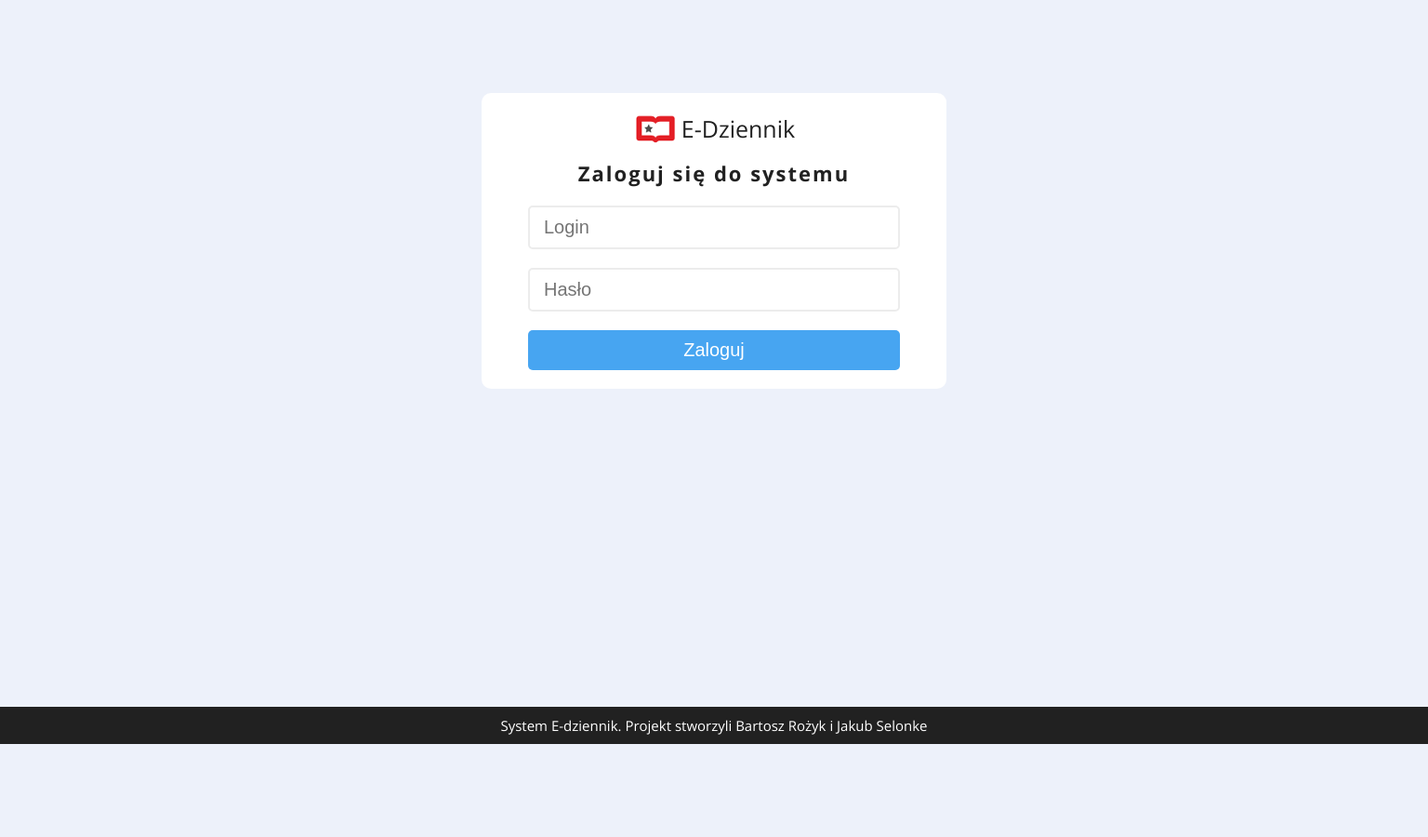
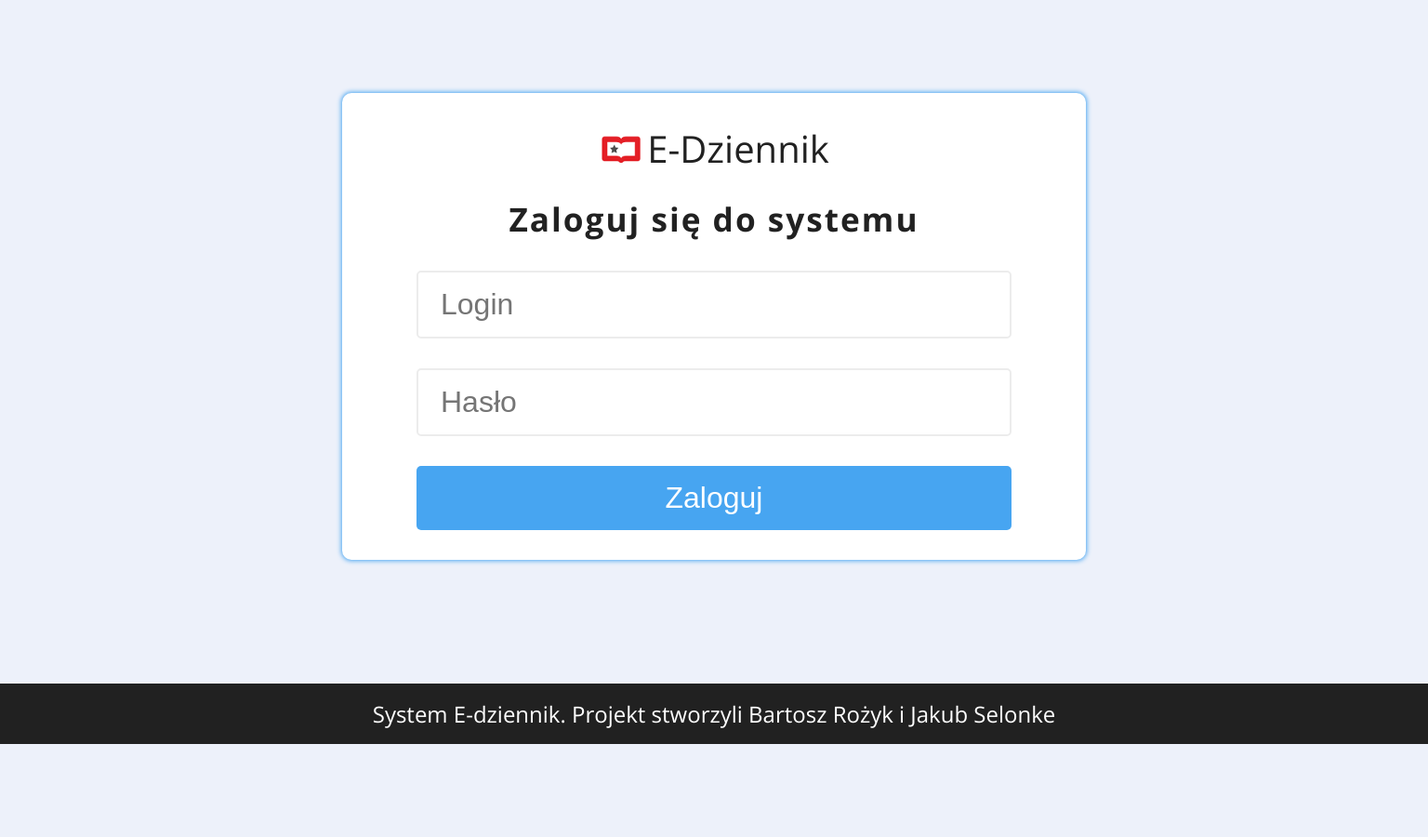
Before and after one commit to Jaco020/EdziennikProjekt, a PHP site: page /HTML/signup.html in a window 1536 px wide. Shown: the whole page at 93% size. Run offline with PHP 8.4, Linux system fonts and the light colour scheme.

Commit message:
ulepszono styl/dodano skalownosc

```diff
--- a/CSS/signup.css
+++ b/CSS/signup.css
@@ -13,13 +13,14 @@ body{
     width: 500px;
     background-color: var(--white-100);
     border-radius: 10px;
-    padding: 20px 0px;
+    padding: 2rem 0px;
+    box-shadow: 0px 0px 5px 1px var(--blue-300);
 }
 .loginCont__logo{
     display: flex;
     justify-content: center;
     align-items: center;
-    padding-bottom: 15px;
+    padding-bottom: 1.5rem;
 }
 p.logo{
     margin-left: 5px;
@@ -29,7 +30,7 @@ h4{
     font-size: 2.2rem;
     letter-spacing: 2px;
     font-weight: 700;
-    margin-bottom: 20px;
+    margin-bottom: 2rem;
 }
 form{
     width: 80%;
@@ -39,9 +40,9 @@ form{
 }
 .logInput{
     overflow: hidden;
-    padding: 10px 15px;
+    padding: 1rem 1.5rem;
     font-size: 2rem;
-    margin-bottom: 20px;
+    margin-bottom: 2rem;
     border-radius: 5px;
     border: 2px solid var(--gray-100);
     outline: none;
@@ -55,7 +56,7 @@ form{
     border: none;
     outline: none;
     color: var(--white-100);
-    padding: 10px;
+    padding: 1rem;
     font-size: 2rem;
     border-radius: 5px;
     transition: .1s linear;
@@ -71,6 +72,14 @@ footer{
     background-color: var(--black-300);
     color: var(--white-100);
     width: 100%;
-    padding: 10px;
+    padding: 1rem;
     font-size: 1.5rem;
 }
+@media screen and (min-width:1500px){
+    .loginCont{
+        width: 800px;
+    }
+    :root{
+        font-size: 16px;
+    }
+}
```
